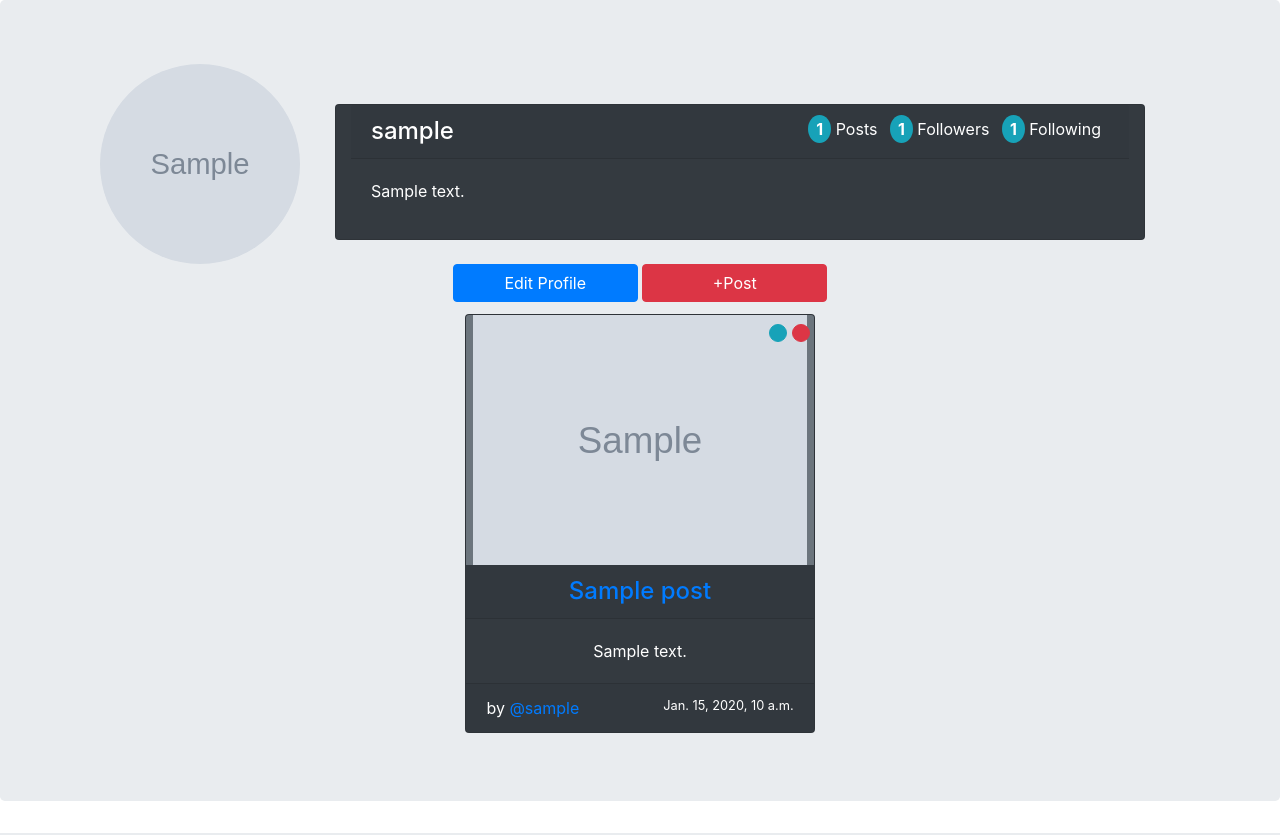
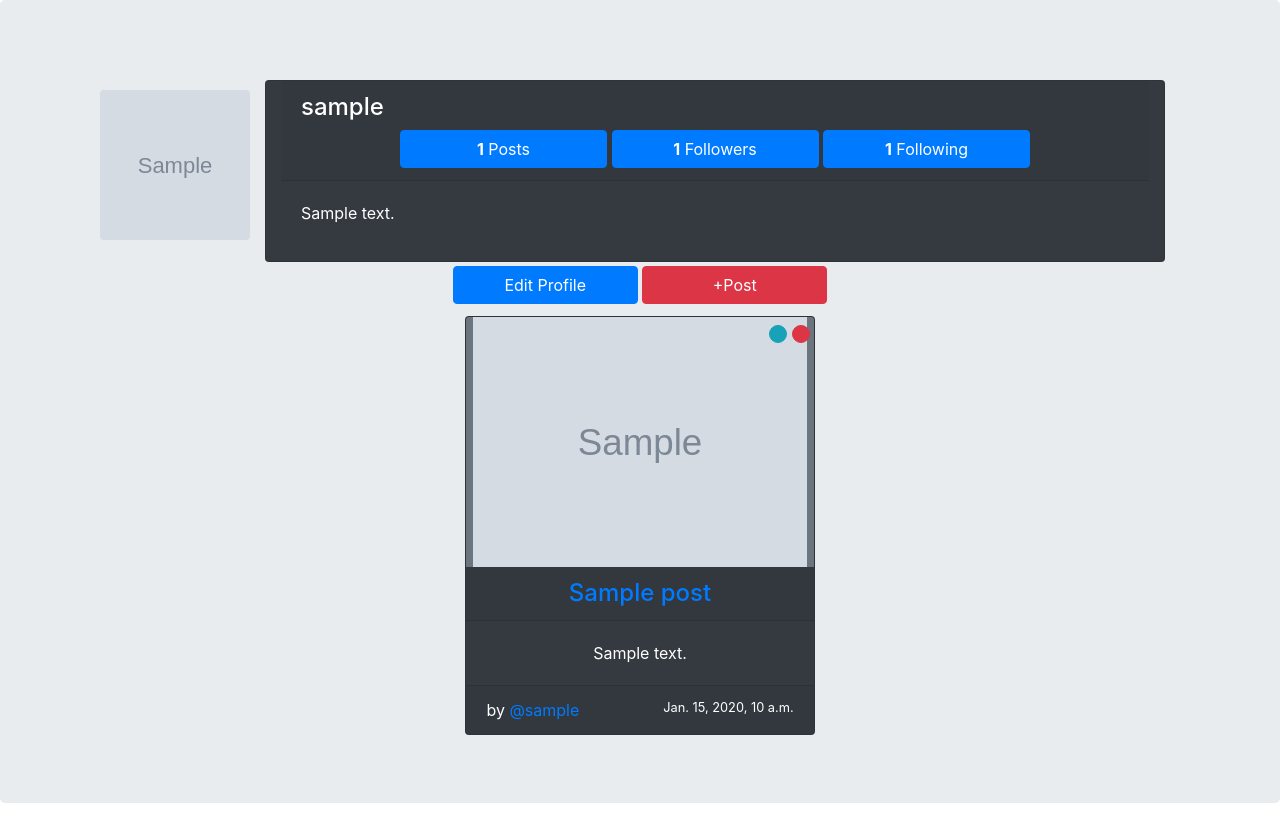
Before and after one commit to youneskazemi/Social-Media-University-Project, a Django app: a page that uses templates/base.html in a window 1280 px wide. Shown: the part 56-891 px from the top of the page. Run offline with Django 3.2, Linux system fonts and the light colour scheme; a user stored in the database is signed in; tables that the repository leaves empty hold one stand-in row (values such as "Sample post"); grey boxes marked "Sample" are stand-in pictures; some libraries are stand-ins or nearby versions.

Commit message:
following and follower UI profile Modal

```diff
--- a/accounts/static/accounts/js/script.js
+++ b/accounts/static/accounts/js/script.js
@@ -63,3 +63,7 @@ $('#following_btn').click(function () {
 
 
 });
+
+// $('#myModal').on('shown.bs.modal', function () {
+//     $('#myInput').trigger('focus')
+// })
--- /dev/null
+++ b/accounts/templates/accounts/modals/followers.html
@@ -0,0 +1,30 @@
+<!-- Button trigger modal -->
+<button type="button" class="btn btn-primary col-md-3 " data-toggle="modal" data-target="#followers">
+    <span
+            style="font-weight: bold">{{ followers.count }}</span>
+    <span>Followers</span>
+
+</button>
+
+<!-- Modal -->
+<div class="modal fade  text-dark" id="followers" tabindex="-1" role="dialog"
+     aria-labelledby="exampleModalLabel" aria-hidden="true">
+    <div class="modal-dialog" role="document">
+        <div class="modal-content">
+            <div class="modal-header">
+                <h5 class="modal-title" id="exampleModalLabel">Followers</h5>
+                <button type="button" class="close" data-dismiss="modal" aria-label="Close">
+                    <span aria-hidden="true">&times;</span>
+                </button>
+            </div>
+            <div class="modal-body">
+                {% for follower in followers %}
+                    <p class="text-left">
+                        <a href="{% url "accounts:user_profile" follower.from_user.username %}">{{ follower.from_user }}</a>
+                    </p>
+                {% endfor %}
+            </div>
+
+        </div>
+    </div>
+</div>
--- /dev/null
+++ b/accounts/templates/accounts/modals/following.html
@@ -0,0 +1,28 @@
+<!-- Button trigger modal -->
+<button type="button" class="btn btn-primary col-md-3" data-toggle="modal" data-target="#following">
+<span
+        style="font-weight: bold">{{ followings.count }}</span>
+    Following
+</button>
+
+<!-- Modal -->
+<div class="modal fade  text-dark" id="following" tabindex="-1" role="dialog"
+     aria-labelledby="exampleModalLabel" aria-hidden="true">
+    <div class="modal-dialog" role="document">
+        <div class="modal-content">
+            <div class="modal-header">
+                <h5 class="modal-title" id="exampleModalLabel">Following</h5>
+                <button type="button" class="close" data-dismiss="modal" aria-label="Close">
+                    <span aria-hidden="true">&times;</span>
+                </button>
+            </div>
+            <div class="modal-body">
+                {% for following in followings %}
+                    <p class="text-left">
+                        <a href="{% url "accounts:user_profile" following.to_user.username %}">{{ following.to_user }}</a>
+                    </p>
+                {% endfor %}
+            </div>
+        </div>
+    </div>
+</div>
--- a/accounts/templates/accounts/profile.html
+++ b/accounts/templates/accounts/profile.html
@@ -10,30 +10,30 @@
 {% block content %}
     <div class="d-flex align-items-center col-md-12 position-relative">
         {% if request.user.id != user.id and not is_following %}
-            <button id="following_btn" data-id="{{ user.id }}" style="top: 0;right:4.5%"
+            <button id="following_btn" data-id="{{ user.id }}" style="bottom: 100%;right:0%"
                     class="btn btn-primary position-absolute">follow
             </button>
         {% elif request.user.id != user.id and is_following == True %}
-            <button id="following_btn" data-id="{{ user.id }}" style="top: 0;right:4.5%"
+            <button id="following_btn" data-id="{{ user.id }}" style="bottom: 100%;right:0%"
                     class="btn btn-warning position-absolute">unfollow
             </button>
         {% endif %}
 
-        <img class="rounded-circle" src="{{ user.profile.image.url }}" alt="Card image cap" width="200"
-             height="200" style="object-fit: cover">
-        <div class="card rounded mx-auto bg-dark text-white col-md-9 mt-3">
+        <img class="rounded" src="{{ user.profile.image.url }}" alt="Card image cap" width="150"
+             height="150" style="object-fit: cover">
+        <div class="card rounded mx-auto bg-dark text-white col-md-10 mt-3 mb-1">
             <div class="card-header">
-                <span class="h4">{{ user.username }}</span>
-                <div class="float-right">
-                    <a class="mr-2"><span class="rounded-circle bg-info pl-2 p-1 pr-2" style="font-weight: bold">{{ posts.count }}</span> Posts</a>
-                    <a class="mr-2"><span class="rounded-circle bg-info pl-2 p-1 pr-2" style="font-weight: bold">{{ followers.count }}</span>
-                        Followers</a>
-                    <a class="mr-2"><span class="rounded-circle bg-info pl-2 p-1 pr-2" style="font-weight: bold">{{ following.count }}</span>
-                        Following</a>
+                <p class="h4">{{ user.username }}</p>
+                <div class="text-center">
+                    <div class="btn btn-primary col-md-3"><span
+                            style="font-weight: bold">{{ posts.count }}</span> Posts
+                    </div>
+                    {% include "accounts/modals/followers.html" %}
+                    {% include "accounts/modals/following.html" %}
                 </div>
 
             </div>
-            <p class="card-body">{{ user.profile.bio }}</p>
+            <p class="card-body">{% if user.profile.bio == None %}{% else %}{{ user.profile.bio }} {% endif %}</p>
 
 
         </div>
--- a/accounts/views.py
+++ b/accounts/views.py
@@ -66,8 +66,10 @@ class UserProfile(LoginRequiredMixin, View):
 
     def get(self, request, username):
         user = get_object_or_404(MyUser, username=username)
-        following = Relation.objects.filter(from_user=user)
+        followings = Relation.objects.filter(from_user=user)
         followers = Relation.objects.filter(to_user=user)
+        for j in followings:
+            print(j.to_user)
         relation = Relation.objects.filter(from_user=request.user, to_user=user)
         posts = Post.objects.filter(user=user)
         is_following = False
@@ -76,7 +78,7 @@ class UserProfile(LoginRequiredMixin, View):
 
         return render(request, self.template_name,
                       {'user': user, 'posts': posts, 'is_following': is_following, 'followers': followers,
-                       'following': following})
+                       'followings': followings})
 
     def post(self, request, *args, **kwargs):
         form = self.form_class(request.POST, request.FILES, instance=request.user.profile)
--- a/templates/base.html
+++ b/templates/base.html
@@ -19,6 +19,12 @@
 </div>
 <script src="https://code.jquery.com/jquery-3.6.0.js" integrity="sha256-H+K7U5CnXl1h5ywQfKtSj8PCmoN9aaq30gDh27Xc0jk="
         crossorigin="anonymous"></script>
+<script src="https://cdnjs.cloudflare.com/ajax/libs/popper.js/1.12.9/umd/popper.min.js"
+        integrity="sha384-ApNbgh9B+Y1QKtv3Rn7W3mgPxhU9K/ScQsAP7hUibX39j7fakFPskvXusvfa0b4Q"
+        crossorigin="anonymous"></script>
+<script src="https://maxcdn.bootstrapcdn.com/bootstrap/4.0.0/js/bootstrap.min.js"
+        integrity="sha384-JZR6Spejh4U02d8jOt6vLEHfe/JQGiRRSQQxSfFWpi1MquVdAyjUar5+76PVCmYl"
+        crossorigin="anonymous"></script>
 {% block js_files %}{% endblock %}
 </body>
 </html>
```
